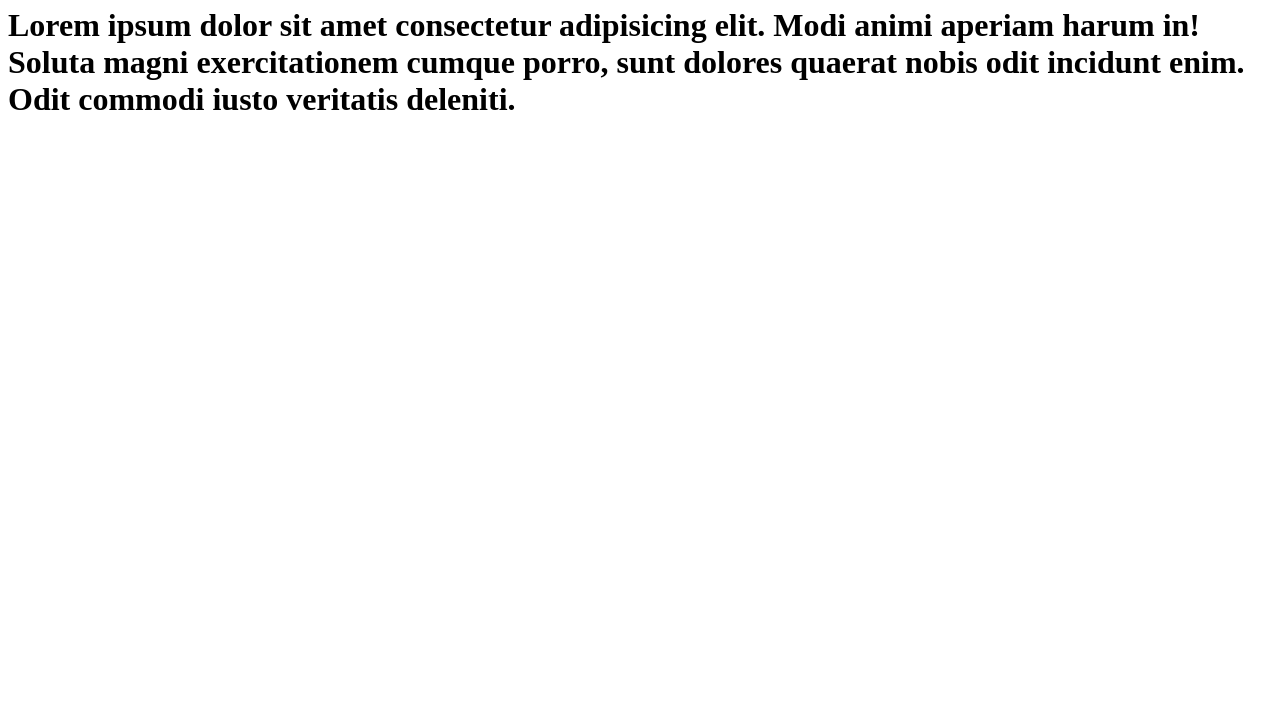
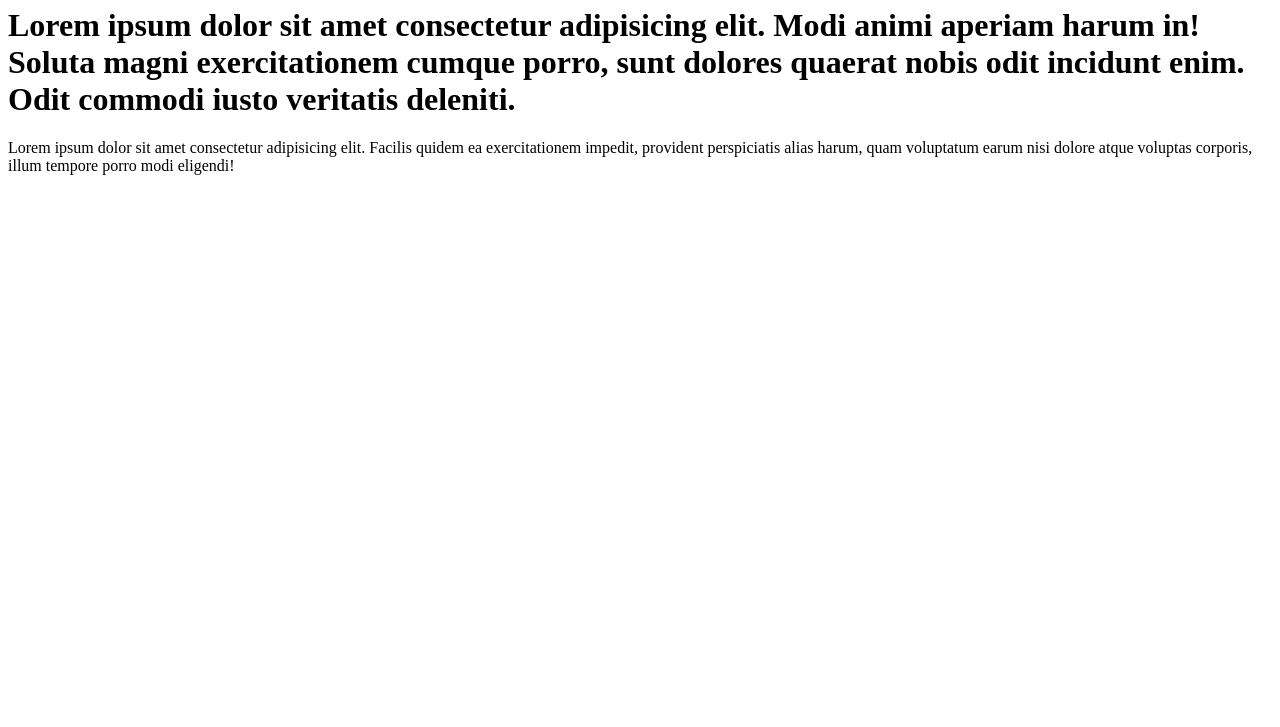
Before and after one commit to faizal058/wpu-test-repo3, a plain HTML site: page index.html in a window 1280 px wide. Shown: the part 73-800 px from the top of the page. Drawn offline with Linux system fonts and the light colour scheme.

Commit message:
Menambahkan paragraph lagi

```diff
--- a/index.html
+++ b/index.html
@@ -9,5 +9,6 @@
 <body>
     <h1>Hello World!</h1>
     <h1>Lorem ipsum dolor sit amet consectetur adipisicing elit. Modi animi aperiam harum in! Soluta magni exercitationem cumque porro, sunt dolores quaerat nobis odit incidunt enim. Odit commodi iusto veritatis deleniti.</h1>
+    <p>Lorem ipsum dolor sit amet consectetur adipisicing elit. Facilis quidem ea exercitationem impedit, provident perspiciatis alias harum, quam voluptatum earum nisi dolore atque voluptas corporis, illum tempore porro modi eligendi!</p>
 </body>
 </html>
```
